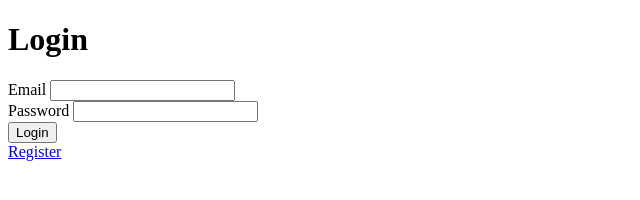
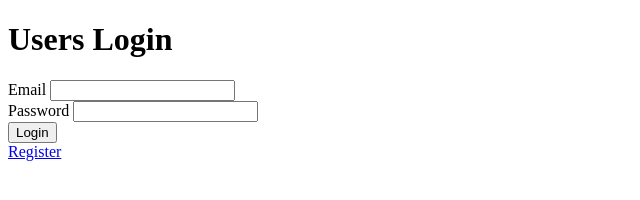
Before and after one commit to AunaA/Votesystem, a website: page public/login.html in a window 1280 px wide. Shown: the whole page, without its empty margins (0-640 px from the left). Drawn offline with Linux system fonts and the light colour scheme.

Commit message:
Login page title edited

```diff
--- a/public/login.html
+++ b/public/login.html
@@ -8,7 +8,7 @@
 </head>
 
 <body>
-    <h1>Login</h1>
+    <h1>Users Login</h1>
 
     <form action="/user/login" method="POST">
         <div>
```
